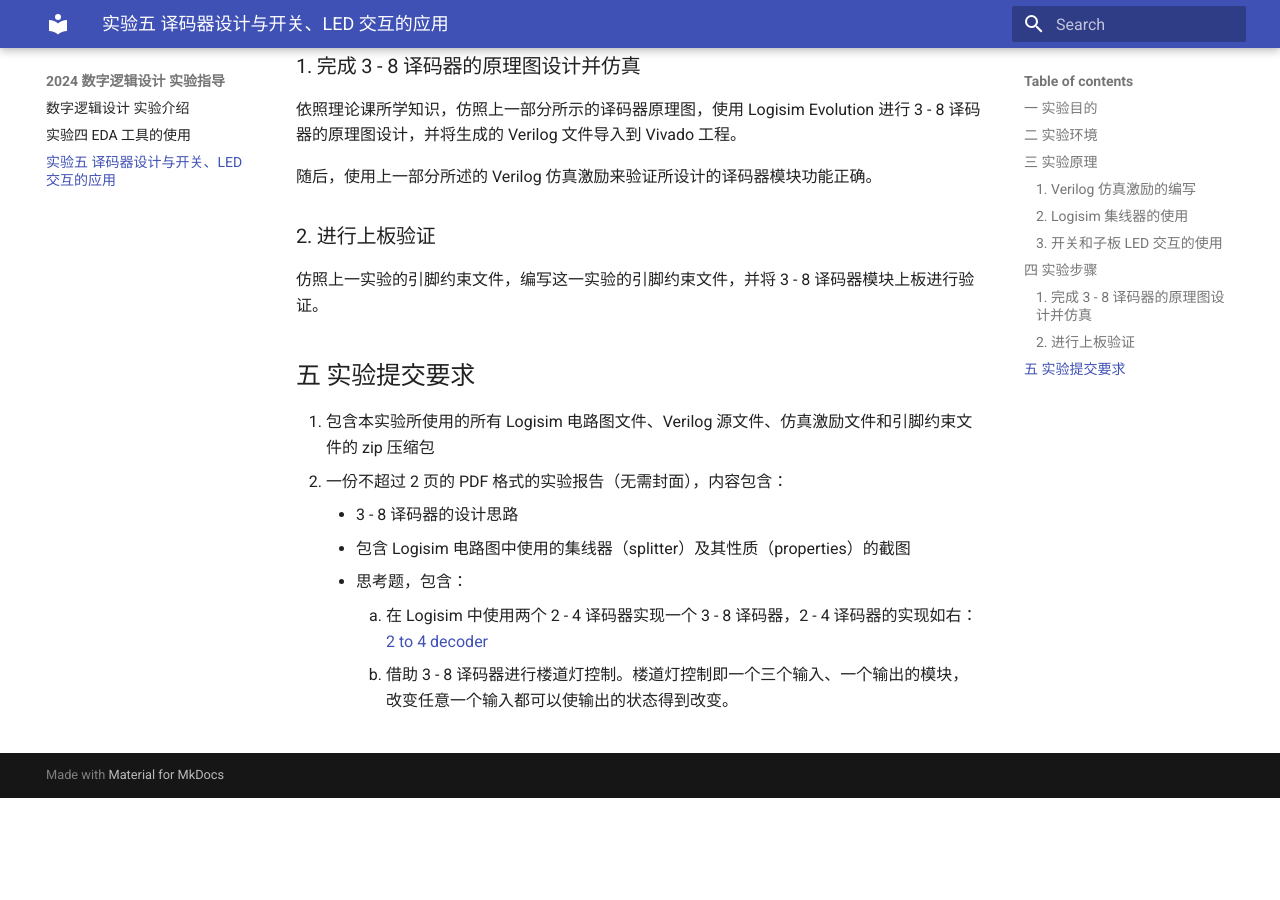
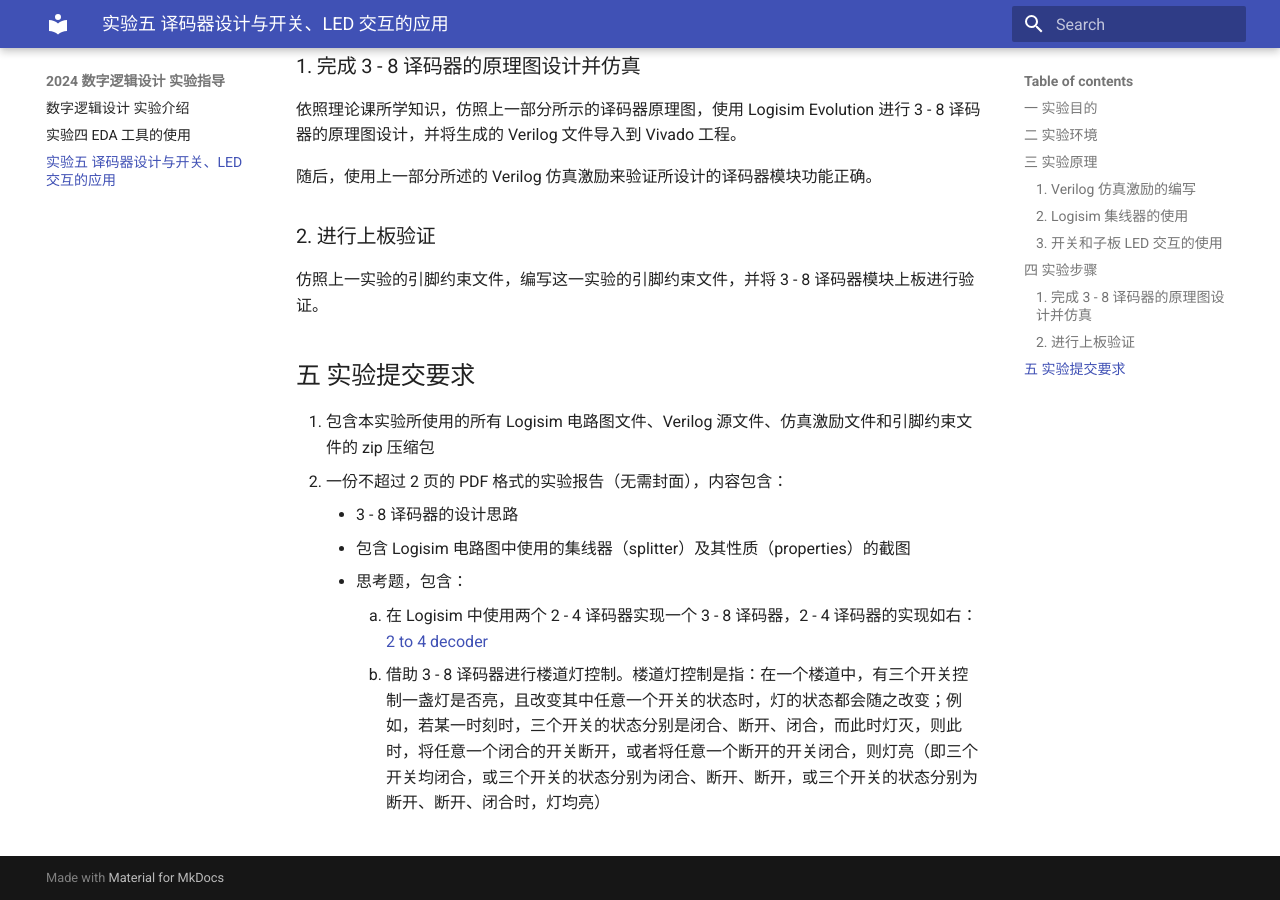
Before and after one commit to huxibu-alkyimyia/huxibu-alkyimyia.github.io, an MkDocs documentation site: the page built from docs/lab5.md, in a window 1280 px wide and 900 px high, scrolled down 6503 px. Built offline with MkDocs 1.6.1 and Material for MkDocs 9.7.7, drawn with Linux system fonts in a browser that asks for light colours; before the commit the page ends 7301 px from its top, so only the background shows below that.

Commit message:
Update lab5.md

```diff
--- a/docs/lab5.md
+++ b/docs/lab5.md
@@ -183,4 +183,4 @@ Arduino 子板上 LED 灯共有 8 个，每个 LED 等的引脚为灯上方的
     - 包含 Logisim 电路图中使用的集线器（splitter）及其性质（properties）的截图
     - 思考题，包含：
         1. 在 Logisim 中使用两个 2 - 4 译码器实现一个 3 - 8 译码器，2 - 4 译码器的实现如右：[2 to 4 decoder](2to4DEC.circ)
-        2. 借助 3 - 8 译码器进行楼道灯控制。楼道灯控制即一个三个输入、一个输出的模块，改变任意一个输入都可以使输出的状态得到改变。
+        2. 借助 3 - 8 译码器进行楼道灯控制。楼道灯控制是指：在一个楼道中，有三个开关控制一盏灯是否亮，且改变其中任意一个开关的状态时，灯的状态都会随之改变；例如，若某一时刻时，三个开关的状态分别是闭合、断开、闭合，而此时灯灭，则此时，将任意一个闭合的开关断开，或者将任意一个断开的开关闭合，则灯亮（即三个开关均闭合，或三个开关的状态分别为闭合、断开、断开，或三个开关的状态分别为断开、断开、闭合时，灯均亮）
```
